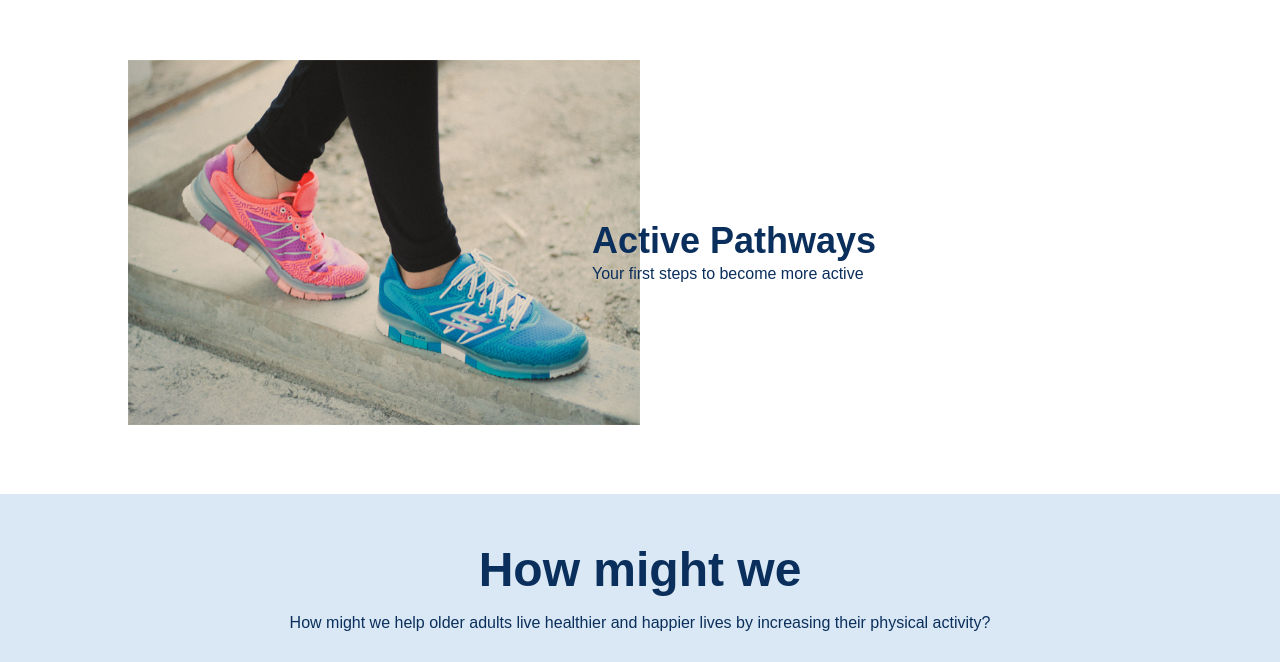
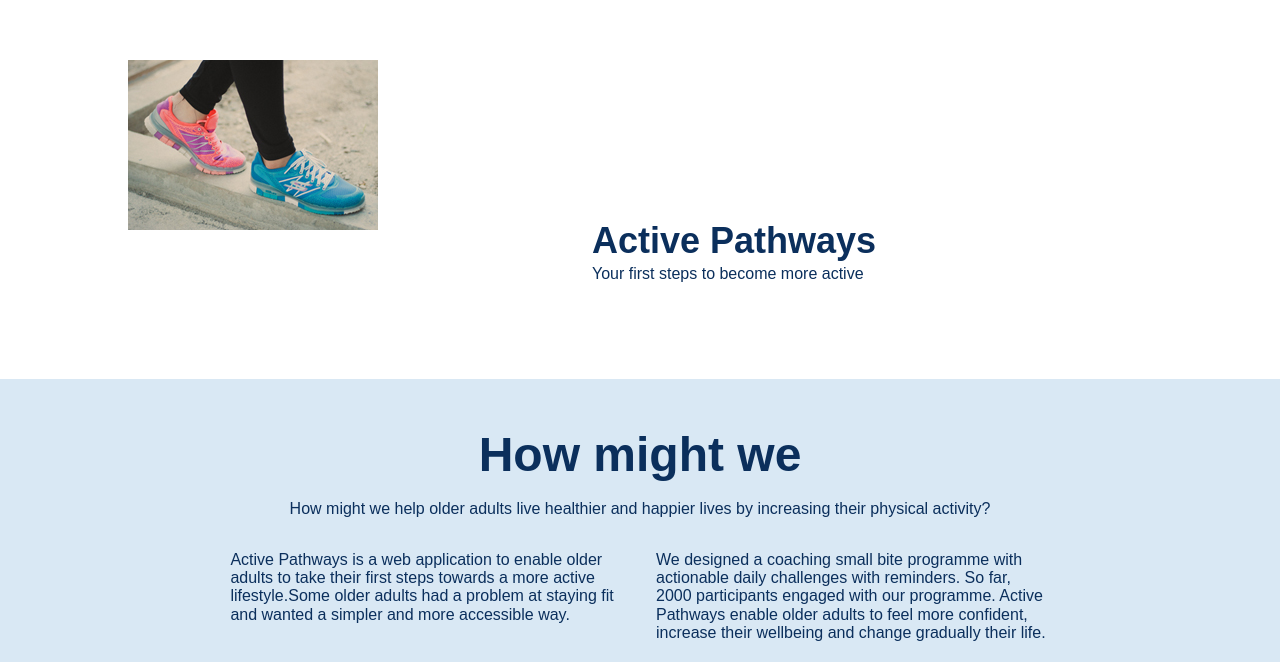
Before and after one commit to javierorange/si-for-social-impact, a plain HTML site: page active_pathways.html in a window 1280 px wide. Shown: the part 92-754 px from the top of the page. Drawn offline with Linux system fonts and the light colour scheme.

Commit message:
replace challenge card image
replace Active Pathways challenge card image

```diff
--- a/active_pathways.html
+++ b/active_pathways.html
@@ -29,7 +29,7 @@
     <section class="contact cf w-100 ph0 ph6-l pb5 pt5 avenir">
         <div class="cf">
             <div class="fl w-100 w-50-ns">
-                <img src="images/challenge-details/challenge1.jpg" alt="">
+                <img src="assets/challenges/activepathways.jpg" alt="Active Pathways">
             </div>
             <div class="fl w-100 w-50-ns pt6-ns nl5-ns pa3 nt6 nt1-m nt1-l">
                 <h3 class="f2 mb1">Active Pathways</h3>
```
Also changed, not shown: assets/challenges/weconnect.jpg (renamed from assets/challenges/We connect.jpg).
